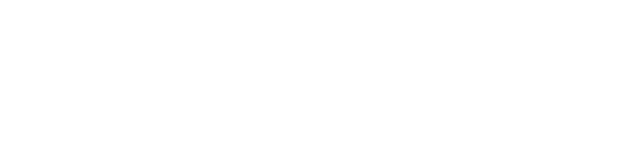
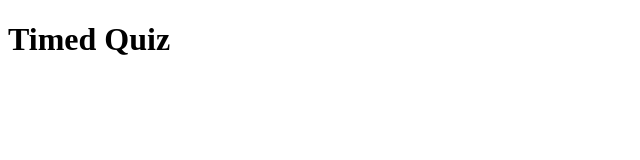
Before and after one commit to ColtonVincent/Timed-Quiz, a plain HTML site: page index.html in a window 1280 px wide. Shown: the whole page, without its empty margins (0-640 px from the left). Drawn offline with Linux system fonts and the light colour scheme.

Commit message:
added div and java file

```diff
--- a/index.html
+++ b/index.html
@@ -7,8 +7,11 @@
     <title>Timed Quiz</title>
 </head>
 <body>
-    <script src="script.js"></script>
+   <div class="">
+    <h1>Timed Quiz</h1>
+   </div>
 
 
+   <script src="script.js"></script>
 </body>
 </html>
```
